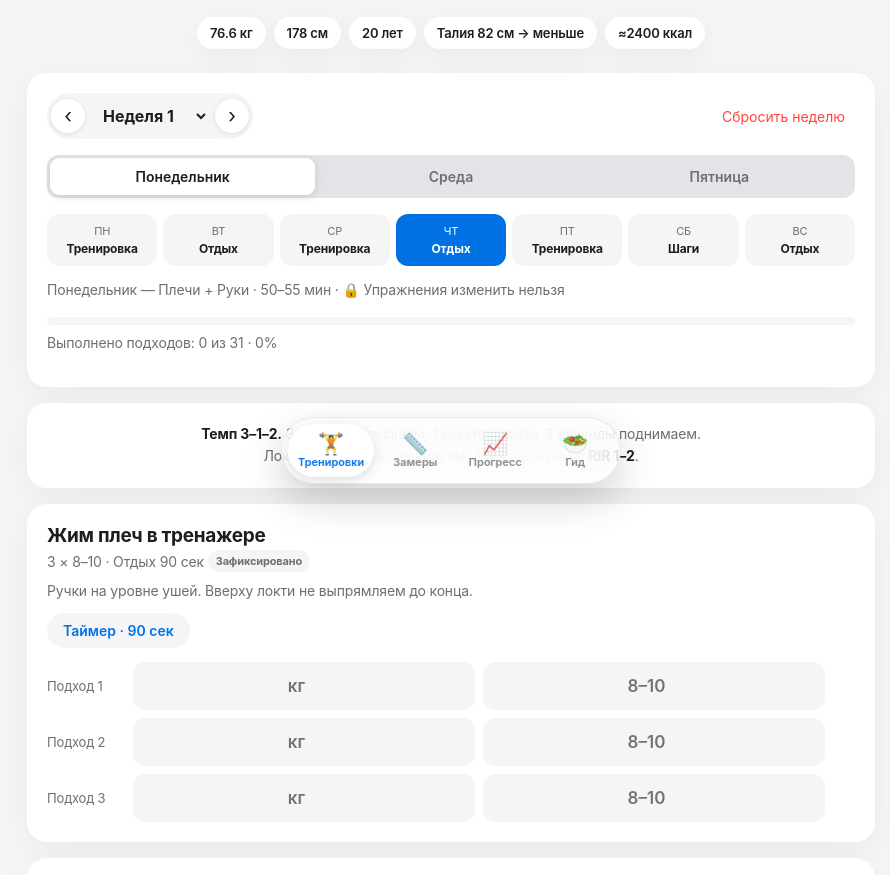
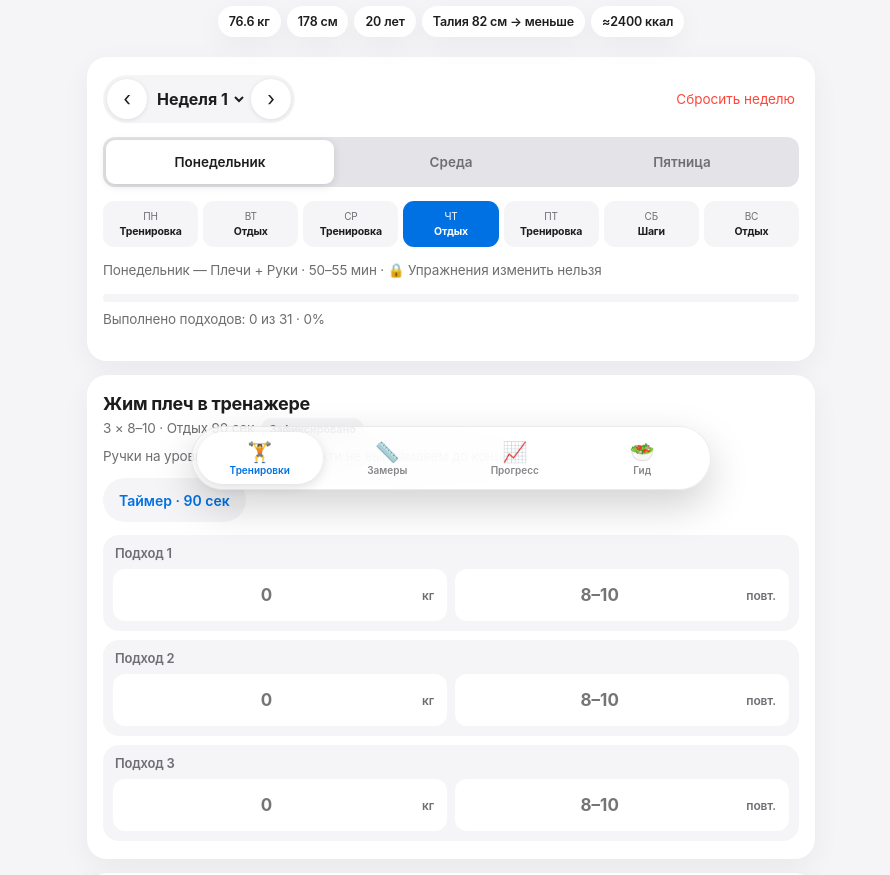
Before and after one commit to plamrite/gym_tracker, a plain HTML site: page index.html in a window 1280 px wide. Shown: the part 298-1173 px from the top of the page, without its empty margins (189-1079 px from the left). Drawn offline with Linux system fonts and the light colour scheme.

Commit message:
Update index.html

```diff
--- a/index.html
+++ b/index.html
@@ -5,105 +5,128 @@
 <meta name="viewport" content="width=device-width, initial-scale=1.0, viewport-fit=cover">
 <meta name="apple-mobile-web-app-capable" content="yes">
 <meta name="apple-mobile-web-app-status-bar-style" content="default">
+<meta name="theme-color" content="#f5f5f7" media="(prefers-color-scheme: light)">
+<meta name="theme-color" content="#000000" media="(prefers-color-scheme: dark)">
+<meta name="format-detection" content="telephone=no">
 <title>Фитнес — Master Plan</title>
 <style>
 *{box-sizing:border-box;-webkit-tap-highlight-color:transparent}
 :root{
   --bg:#f5f5f7;--card:#fff;--text:#1d1d1f;--sub:#6e6e73;--grey:#86868b;
-  --line:rgba(0,0,0,.08);--input:#f5f5f7;--blue:#0071e3;--green:#34c759;
-  --red:#ff453a;--segment:#e3e3e8;--header:rgba(251,251,253,.82);
-  --dock:rgba(255,255,255,.75);--shadow:0 8px 30px rgba(0,0,0,.05)
+  --line:rgba(0,0,0,.08);--input:#f5f5f7;--blue:#0071e3;--green:#248a3d;
+  --segment:#e3e3e8;--header:rgba(251,251,253,.85);--dock:rgba(255,255,255,.78);
+  --shadow:0 8px 28px rgba(0,0,0,.05);
+  --sat:env(safe-area-inset-top,0px);--sab:env(safe-area-inset-bottom,0px);
 }
 @media (prefers-color-scheme:dark){
   :root{--bg:#000;--card:#1c1c1e;--text:#f5f5f7;--sub:#aeaeb2;--line:rgba(255,255,255,.12);
-  --input:#2c2c2e;--segment:#2c2c2e;--header:rgba(0,0,0,.75);--dock:rgba(28,28,30,.78);
-  --shadow:0 8px 30px rgba(0,0,0,.35)}
+  --input:#2c2c2e;--segment:#2c2c2e;--header:rgba(0,0,0,.78);--dock:rgba(28,28,30,.82);
+  --shadow:0 8px 28px rgba(0,0,0,.35);--green:#30d158}
 }
-body{margin:0;font-family:-apple-system,BlinkMacSystemFont,"SF Pro Display","SF Pro Text","Helvetica Neue",Arial,sans-serif;background:var(--bg);color:var(--text);-webkit-font-smoothing:antialiased;letter-spacing:-.01em}
+html{-webkit-text-size-adjust:100%;scroll-behavior:smooth}
+body{margin:0;min-height:100dvh;overflow-x:hidden;background:var(--bg);color:var(--text);
+  font-family:-apple-system,BlinkMacSystemFont,"SF Pro Display","SF Pro Text","Helvetica Neue",Arial,sans-serif;
+  -webkit-font-smoothing:antialiased;letter-spacing:-.01em;overscroll-behavior-y:none}
 button,input,select{font:inherit;color:inherit}
+button{touch-action:manipulation;cursor:pointer}
 
-/* Header */
-.header{position:sticky;top:0;z-index:100;background:var(--header);backdrop-filter:saturate(180%) blur(20px);-webkit-backdrop-filter:saturate(180%) blur(20px);border-bottom:1px solid var(--line)}
-.header-inner{max-width:880px;margin:0 auto;padding:12px 20px;display:flex;justify-content:space-between;align-items:center}
-.brand{font-size:17px;font-weight:700;letter-spacing:-.02em}
-.today-pill{font-size:13px;color:var(--sub);background:var(--input);padding:6px 12px;border-radius:999px}
+/* ===== Header под чёлку iPhone 13 ===== */
+.header{position:sticky;top:0;z-index:100;padding-top:var(--sat);
+  background:var(--header);backdrop-filter:saturate(180%) blur(20px);-webkit-backdrop-filter:saturate(180%) blur(20px);
+  border-bottom:1px solid var(--line)}
+.header-inner{max-width:760px;height:52px;margin:0 auto;padding:0 16px;display:flex;justify-content:space-between;align-items:center}
+.brand{font-size:17px;font-weight:700}
+.today-pill{font-size:12.5px;color:var(--sub);background:var(--input);padding:7px 11px;border-radius:999px;white-space:nowrap}
 
-main{max-width:880px;margin:0 auto;padding:0 16px 130px}
-.hero{text-align:center;padding:40px 10px 24px}
-.eyebrow{color:var(--blue);font-size:14px;font-weight:700;letter-spacing:.02em;margin:0 0 8px}
-.hero h1{font-size:52px;line-height:1.05;letter-spacing:-.035em;margin:0;font-weight:800}
+/* ===== Контент: ровно 390px без лишнего воздуха ===== */
+main{width:100%;max-width:760px;margin:0 auto;padding:0 16px calc(118px + var(--sab))}
+.hero{text-align:center;padding:28px 2px 20px}
+.eyebrow{color:var(--blue);font-size:13px;font-weight:700;margin:0 0 8px}
+.hero h1{font-size:clamp(36px,10.5vw,54px);line-height:1.06;letter-spacing:-.035em;margin:0;font-weight:800}
 .hero h1 span{color:var(--grey)}
-.hero p.desc{color:var(--sub);font-size:18px;line-height:1.45;max-width:560px;margin:16px auto 0}
-.chips{display:flex;gap:8px;justify-content:center;flex-wrap:wrap;margin-top:20px}
-.chip{font-size:13px;font-weight:600;background:var(--card);padding:8px 13px;border-radius:999px;box-shadow:var(--shadow)}
+.hero p.desc{color:var(--sub);font-size:clamp(15.5px,4.4vw,18px);line-height:1.45;margin:14px auto 0;max-width:520px}
+.chips{display:flex;gap:6px;justify-content:center;flex-wrap:wrap;margin-top:18px}
+.chip{font-size:12.5px;font-weight:600;background:var(--card);padding:8px 11px;border-radius:999px;box-shadow:var(--shadow)}
 
-.card{background:var(--card);border-radius:20px;padding:20px;margin-bottom:16px;box-shadow:var(--shadow)}
-.card h2{font-size:24px;letter-spacing:-.02em;margin:0 0 6px}
-.card h3{font-size:19px;letter-spacing:-.015em;margin:0 0 5px}
-.meta{color:var(--sub);font-size:14px;line-height:1.45}
-.tech{color:var(--sub);font-size:14px;line-height:1.5;margin:8px 0 12px}
+.card{background:var(--card);border-radius:20px;padding:18px 16px;margin-bottom:14px;box-shadow:var(--shadow)}
+.card h2{font-size:23px;letter-spacing:-.02em;margin:0 0 6px}
+.card h3{font-size:18px;letter-spacing:-.015em;margin:0 0 5px}
+.meta{color:var(--sub);font-size:13.5px;line-height:1.45}
+.tech{color:var(--sub);font-size:13.5px;line-height:1.5;margin:7px 0 12px}
 
-.rule{text-align:center;color:var(--sub);font-size:14px;line-height:1.6}
-.rule b{color:var(--text)}
+.controls{display:flex;gap:8px;align-items:center;justify-content:space-between}
+.stepper{display:flex;align-items:center;gap:4px;background:var(--input);padding:4px;border-radius:999px}
+.stepper button{width:40px;height:40px;border-radius:50%;border:0;background:var(--card);font-size:20px;box-shadow:0 1px 5px rgba(0,0,0,.1)}
+.stepper select{border:0;background:transparent;font-weight:700;padding:8px 2px;outline:none;max-width:96px}
 
-.controls{display:flex;gap:10px;flex-wrap:wrap;align-items:center;justify-content:space-between}
-.stepper{display:flex;align-items:center;gap:6px;background:var(--input);padding:4px;border-radius:999px}
-.stepper button{width:34px;height:34px;border-radius:50%;border:0;background:var(--card);cursor:pointer;font-size:20px;box-shadow:0 1px 5px rgba(0,0,0,.1)}
-.stepper select{border:0;background:transparent;font-weight:700;padding:8px;outline:none;cursor:pointer}
-
-.segment{display:flex;background:var(--segment);padding:3px;border-radius:12px;gap:3px;margin-top:16px}
-.segment button{flex:1;border:0;background:transparent;padding:10px 6px;border-radius:9px;cursor:pointer;font-size:14px;font-weight:600;color:var(--sub);transition:.2s}
+.segment{display:grid;grid-template-columns:repeat(3,minmax(0,1fr));background:var(--segment);padding:3px;border-radius:12px;gap:3px;margin-top:14px}
+.segment button{border:0;background:transparent;padding:11px 2px;border-radius:9px;font-size:13.5px;font-weight:600;color:var(--sub);transition:.2s;min-height:44px}
 .segment button.active{background:var(--card);color:var(--text);box-shadow:0 2px 8px rgba(0,0,0,.12)}
 
-.week-grid{display:grid;grid-template-columns:repeat(7,1fr);gap:6px;text-align:center;margin-top:16px}
-.week-grid div{padding:10px 2px;border-radius:12px;background:var(--input);font-size:11px;color:var(--sub)}
-.week-grid b{display:block;font-size:12px;color:var(--text);margin-top:3px}
+.week-grid{display:grid;grid-template-columns:repeat(7,minmax(0,1fr));gap:5px;text-align:center;margin-top:14px}
+.week-grid div{padding:9px 1px;border-radius:11px;background:var(--input);font-size:10px;color:var(--sub);overflow:hidden}
+.week-grid b{display:block;font-size:10.5px;color:var(--text);margin-top:3px;line-height:1.25}
 .week-grid .today{background:var(--blue);color:#fff}.week-grid .today b{color:#fff}
 
-.progressbar{height:8px;background:var(--input);border-radius:99px;overflow:hidden;margin-top:16px}
-.progressbar i{display:block;height:100%;background:var(--green);border-radius:99px;transition:width .4s}
+.progressbar{height:8px;background:var(--input);border-radius:99px;overflow:hidden;margin-top:14px}
+.progressbar i{display:block;height:100%;background:#34c759;border-radius:99px;transition:width .4s}
 
-.badge{font-size:11px;font-weight:700;padding:4px 8px;border-radius:999px;background:var(--input);color:var(--sub);vertical-align:2px}
-.badge.up{background:rgba(52,199,89,.15);color:#248a3d}
+.badge{font-size:11px;font-weight:700;padding:4px 8px;border-radius:999px;background:var(--input);color:var(--sub)}
+.badge.up{background:rgba(52,199,89,.16);color:var(--green)}
 
-.sets{display:grid;gap:8px;margin-top:14px}
-.set-row{display:grid;grid-template-columns:78px 1fr 1fr 22px;gap:8px;align-items:center}
-.set-row label{font-size:13px;color:var(--sub)}
-.set-row input{width:100%;height:48px;border:1.5px solid transparent;background:var(--input);border-radius:12px;text-align:center;font-size:17px;font-weight:600;outline:none;transition:.2s}
-.set-row input:focus{background:var(--card);border-color:var(--blue);box-shadow:0 0 0 4px rgba(0,113,227,.15)}
-.done{color:var(--green);font-weight:800}
+/* ===== Подходы: 2 больших поля, идеально для большого пальца ===== */
+.sets{display:grid;gap:9px;margin-top:13px}
+.set-row{background:var(--input);border-radius:16px;padding:10px}
+.set-head{display:flex;justify-content:space-between;align-items:center;margin:0 2px 8px}
+.set-head label{font-size:13px;font-weight:600;color:var(--sub)}
+.done{color:var(--green);font-size:12.5px;font-weight:700}
+.set-inputs{display:grid;grid-template-columns:minmax(0,1fr) minmax(0,1fr);gap:8px}
+.inp-wrap{display:flex;align-items:center;height:52px;padding:0 12px;background:var(--card);border:1.5px solid transparent;border-radius:12px}
+.inp-wrap:focus-within{border-color:var(--blue);box-shadow:0 0 0 4px rgba(0,113,227,.15)}
+.inp-wrap input{flex:1;min-width:0;height:100%;border:0;background:transparent;outline:none;text-align:center;font-size:17px;font-weight:700}
+.inp-wrap span{font-size:12px;color:var(--sub);font-weight:600;flex-shrink:0}
 
-.btn{display:inline-block;border:0;background:var(--blue);color:#fff;padding:11px 22px;border-radius:999px;font-size:15px;font-weight:600;cursor:pointer}
-.btn:hover{background:#0077ed}
-.btn-small{border:0;background:var(--input);color:var(--blue);padding:9px 16px;border-radius:999px;font-size:14px;font-weight:600;cursor:pointer}
-.btn-ghost{border:0;background:transparent;color:#ff453a;padding:10px;font-size:14px;cursor:pointer}
+.btn{border:0;background:var(--blue);color:#fff;padding:13px 24px;border-radius:999px;font-size:15.5px;font-weight:600;min-height:48px}
+.btn-small{border:0;background:var(--input);color:var(--blue);padding:10px 16px;border-radius:999px;font-size:14px;font-weight:600;min-height:44px}
+.btn-ghost{border:0;background:transparent;color:#ff453a;padding:10px 4px;font-size:13.5px;min-height:44px}
 
-.grid2{display:grid;grid-template-columns:1fr 1fr;gap:12px}
-@media(max-width:640px){.grid2{grid-template-columns:1fr}.hero h1{font-size:38px}.hero p.desc{font-size:16px}}
+.grid2{display:grid;grid-template-columns:1fr 1fr;gap:10px}
 .form label{display:block;font-size:13px;color:var(--sub);margin:0 0 6px 4px}
-.form input,.form select{width:100%;height:50px;border:1.5px solid transparent;background:var(--input);border-radius:12px;padding:0 14px;font-size:17px;outline:none;margin-bottom:12px}
-.form input:focus{background:var(--card);border-color:var(--blue);box-shadow:0 0 0 4px rgba(0,113,227,.15)}
+.form input,.form select{width:100%;height:52px;border:1.5px solid transparent;background:var(--input);border-radius:12px;padding:0 14px;font-size:17px;outline:none;margin-bottom:11px}
+.form input:focus,.form select:focus{background:var(--card);border-color:var(--blue);box-shadow:0 0 0 4px rgba(0,113,227,.15)}
 
-table{width:100%;border-collapse:collapse;font-size:14px}
+#measureTable,#exHistory{overflow-x:auto;-webkit-overflow-scrolling:touch}
+table{width:100%;min-width:520px;border-collapse:collapse;font-size:13.5px}
 th{color:var(--sub);font-weight:600;text-align:left}
-th,td{padding:10px 6px;border-bottom:1px solid var(--line)}
-canvas{width:100%;height:220px}
-.kcal{display:grid;grid-template-columns:repeat(4,1fr);gap:10px;text-align:center}
-.kcal div{background:var(--input);border-radius:16px;padding:16px 6px}
-.kcal b{display:block;font-size:26px;color:var(--blue);letter-spacing:-.03em}
+th,td{padding:10px 6px;border-bottom:1px solid var(--line);white-space:nowrap}
+canvas{width:100%;height:200px}
+
+.kcal{display:grid;grid-template-columns:1fr 1fr;gap:9px;text-align:center}
+.kcal div{background:var(--input);border-radius:16px;padding:15px 6px}
+.kcal b{display:block;font-size:25px;color:var(--blue);letter-spacing:-.03em}
 .kcal span{font-size:12px;color:var(--sub)}
-@media(max-width:640px){.kcal{grid-template-columns:1fr 1fr}}
-ul,ol{line-height:1.7;color:var(--sub);font-size:15px;padding-left:22px}ul b,ol b{color:var(--text)}
+ul,ol{line-height:1.7;color:var(--sub);font-size:14.5px;padding-left:21px}ul b,ol b{color:var(--text)}
 .hidden{display:none}
 
-/* Dock */
-.dock{position:fixed;left:50%;transform:translateX(-50%);bottom:18px;z-index:200;display:flex;gap:2px;padding:6px;background:var(--dock);backdrop-filter:saturate(180%) blur(24px);-webkit-backdrop-filter:saturate(180%) blur(24px);border:1px solid var(--line);border-radius:999px;box-shadow:0 16px 40px rgba(0,0,0,.18)}
-.dock button{min-width:78px;border:0;background:transparent;color:var(--grey);padding:8px 10px;border-radius:999px;cursor:pointer;font-size:11px;font-weight:600}
-.dock button span{display:block;font-size:21px;line-height:1.1}
+/* ===== Нижняя панель над свайп-баром ===== */
+.dock{position:fixed;left:50%;transform:translateX(-50%);bottom:calc(12px + var(--sab));z-index:200;
+  width:min(calc(100% - 24px),520px);display:grid;grid-template-columns:repeat(4,minmax(0,1fr));gap:2px;padding:5px;
+  background:var(--dock);backdrop-filter:saturate(180%) blur(24px);-webkit-backdrop-filter:saturate(180%) blur(24px);
+  border:1px solid var(--line);border-radius:999px;box-shadow:0 16px 40px rgba(0,0,0,.18)}
+.dock button{border:0;background:transparent;color:var(--grey);padding:7px 2px;border-radius:999px;font-size:10px;font-weight:600;min-height:52px}
+.dock button span{display:block;font-size:20px;line-height:1.15}
 .dock button.active{background:var(--card);color:var(--blue);box-shadow:0 3px 12px rgba(0,0,0,.13)}
-@media(max-width:480px){.dock button{min-width:66px}}
 
-#timer{position:fixed;left:50%;transform:translateX(-50%);bottom:96px;z-index:300;background:var(--text);color:var(--bg);padding:13px 22px;border-radius:999px;font-weight:700;font-size:16px;display:none;box-shadow:0 14px 35px rgba(0,0,0,.25)}
+#timer{position:fixed;left:50%;transform:translateX(-50%);bottom:calc(82px + var(--sab));z-index:300;
+  background:var(--text);color:var(--bg);padding:13px 22px;border-radius:999px;font-weight:700;font-size:16px;display:none;
+  box-shadow:0 14px 35px rgba(0,0,0,.25);white-space:nowrap}
+
+@media(max-width:360px){
+  main{padding-left:12px;padding-right:12px}
+  .segment button{font-size:12.5px}
+  .week-grid b{font-size:9.5px}
+  .grid2{grid-template-columns:1fr}
+}
 </style>
 </head>
 <body>
@@ -131,30 +154,22 @@ ul,ol{line-height:1.7;color:var(--sub);font-size:15px;padding-left:22px}ul b,ol
     <div class="card">
       <div class="controls">
         <div class="stepper">
-          <button id="prevWeek">‹</button>
+          <button id="prevWeek" aria-label="Предыдущая неделя">‹</button>
           <select id="weekSelect"></select>
-          <button id="nextWeek">›</button>
+          <button id="nextWeek" aria-label="Следующая неделя">›</button>
         </div>
         <button class="btn-ghost" id="resetWeek">Сбросить неделю</button>
       </div>
-
       <div class="segment">
         <button class="day-btn" data-day="mon">Понедельник</button>
         <button class="day-btn" data-day="wed">Среда</button>
         <button class="day-btn" data-day="fri">Пятница</button>
       </div>
-
       <div class="week-grid" id="weekGrid"></div>
       <p class="meta" id="weekInfo" style="margin-top:14px"></p>
       <div class="progressbar"><i id="bar"></i></div>
       <p class="meta" id="barText" style="margin-top:8px"></p>
     </div>
-
-    <div class="card rule">
-      <b>Темп 3–1–2.</b> 3 секунды опускаем, 1 секунда пауза, 2 секунды поднимаем.<br>
-      Локти и колени не блокируем. Запас до отказа: <b>RIR 1–2</b>.
-    </div>
-
     <div id="exList"></div>
   </section>
 
@@ -162,12 +177,12 @@ ul,ol{line-height:1.7;color:var(--sub);font-size:15px;padding-left:22px}ul b,ol
   <section id="tab-body" class="hidden">
     <div class="card form">
       <h2>Профиль</h2>
-      <p class="meta">Твои исходные данные для расчёта нормы белка.</p><br>
+      <p class="meta">Исходные данные для расчёта нормы белка.</p><br>
       <div class="grid2">
-        <div><label>Вес, кг</label><input id="pWeight" type="number" step="0.1" value="76.6"></div>
-        <div><label>Рост, см</label><input id="pHeight" type="number" value="178"></div>
-        <div><label>Возраст</label><input id="pAge" type="number" value="20"></div>
-        <div><label>Талия сейчас, см</label><input id="pWaist" type="number" step="0.1" value="82"></div>
+        <div><label>Вес, кг</label><input id="pWeight" type="number" inputmode="decimal" step="0.1" value="76.6"></div>
+        <div><label>Рост, см</label><input id="pHeight" type="number" inputmode="numeric" value="178"></div>
+        <div><label>Возраст</label><input id="pAge" type="number" inputmode="numeric" value="20"></div>
+        <div><label>Талия сейчас, см</label><input id="pWaist" type="number" inputmode="decimal" step="0.1" value="82"></div>
       </div>
       <p class="meta" id="bmiText"></p><br>
       <button class="btn" id="saveProfile">Сохранить</button>
@@ -178,13 +193,13 @@ ul,ol{line-height:1.7;color:var(--sub);font-size:15px;padding-left:22px}ul b,ol
       <p class="meta">Утром натощак, 1 раз в 4 недели.</p><br>
       <div class="grid2">
         <div><label>Дата</label><input id="mDate" type="date"></div>
-        <div><label>Вес, кг</label><input id="mWeight" type="number" step="0.1" placeholder="76.6"></div>
-        <div><label>Талия, см</label><input id="mWaist" type="number" step="0.1" placeholder="82"></div>
-        <div><label>Грудь, см</label><input id="mChest" type="number" step="0.1"></div>
-        <div><label>Плечи, см</label><input id="mShoulders" type="number" step="0.1"></div>
-        <div><label>Бицепс, см</label><input id="mBicep" type="number" step="0.1"></div>
-        <div><label>Предплечье, см</label><input id="mForearm" type="number" step="0.1"></div>
-        <div><label>Бедро, см</label><input id="mLeg" type="number" step="0.1"></div>
+        <div><label>Вес, кг</label><input id="mWeight" type="number" inputmode="decimal" step="0.1" placeholder="76.6"></div>
+        <div><label>Талия, см</label><input id="mWaist" type="number" inputmode="decimal" step="0.1" placeholder="82"></div>
+        <div><label>Грудь, см</label><input id="mChest" type="number" inputmode="decimal" step="0.1"></div>
+        <div><label>Плечи, см</label><input id="mShoulders" type="number" inputmode="decimal" step="0.1"></div>
+        <div><label>Бицепс, см</label><input id="mBicep" type="number" inputmode="decimal" step="0.1"></div>
+        <div><label>Предплечье, см</label><input id="mForearm" type="number" inputmode="decimal" step="0.1"></div>
+        <div><label>Бедро, см</label><input id="mLeg" type="number" inputmode="decimal" step="0.1"></div>
       </div>
       <button class="btn" id="addMeasure">Добавить замер</button>
     </div>
@@ -196,7 +211,7 @@ ul,ol{line-height:1.7;color:var(--sub);font-size:15px;padding-left:22px}ul b,ol
   <!-- ПРОГРЕСС -->
   <section id="tab-progress" class="hidden">
     <div class="card">
-      <h2>Прогрессируй безопасно.</h2>
+      <h2>Прогрессируй безопасно</h2>
       <ol>
         <li>Записывай каждый подход: <b>вес × повторения</b>.</li>
         <li>Сначала закрой максимум диапазона во всех подходах. Например: 10, 10, 10 вместо 8–10.</li>
@@ -219,7 +234,6 @@ ul,ol{line-height:1.7;color:var(--sub);font-size:15px;padding-left:22px}ul b,ol
       </div>
       <ul><li><b>8 000–10 000 шагов</b> в дни отдыха</li><li><b>Сон 7,5–8 часов</b> — мышцы растут во время восстановления</li></ul>
     </div>
-
     <div class="card">
       <h2>Питание</h2><p class="meta">Рекомпозиция при весе 76.6 кг</p><br>
       <div class="kcal">
@@ -235,7 +249,6 @@ ul,ol{line-height:1.7;color:var(--sub);font-size:15px;padding-left:22px}ul b,ol
         <li><b>Вода:</b> 2.5–3 литра в день</li>
       </ul>
     </div>
-
     <div class="card">
       <h2>Безопасность</h2>
       <ul>
@@ -320,16 +333,16 @@ function render(){
       const k=`w${week}_${day}_${ex.id}_s${s}`,v=logs[k]||{};
       if(v.w&&v.r)filled++;
       if(!v.r||+v.r<ex.max)allMax=false;
-      rows+=`<div class="set-row"><label>Подход ${s}</label><input type="number" step="0.5" placeholder="кг" data-key="${k}" data-field="w" value="${v.w||''}"><input type="number" placeholder="${ex.max===999?'MAX':ex.min+'–'+ex.max}" data-key="${k}" data-field="r" value="${v.r||''}"><span class="done">${v.w&&v.r?'✓':''}</span></div>`;
+      rows+=`<div class="set-row"><div class="set-head"><label>Подход ${s}</label><span class="done">${v.w&&v.r?'✓ Готово':''}</span></div><div class="set-inputs"><div class="inp-wrap"><input type="number" inputmode="decimal" step="0.5" placeholder="0" data-key="${k}" data-field="w" value="${v.w||''}"><span>кг</span></div><div class="inp-wrap"><input type="number" inputmode="numeric" placeholder="${ex.max===999?'MAX':ex.min+'–'+ex.max}" data-key="${k}" data-field="r" value="${v.r||''}"><span>повт.</span></div></div></div>`;
     }
     const up=filled===ex.sets&&allMax&&ex.max!==999;
-    return `<div class="card"><h3>${ex.name}</h3><div class="meta">${ex.sets} × ${ex.max===999?'MAX':ex.min+'–'+ex.max} · Отдых ${ex.rest} сек ${up?'<span class="badge up">+1–2 кг в следующий раз</span>':'<span class="badge">Зафиксировано</span>'}</div><div class="tech">${ex.tech}</div><button class="btn-small" onclick="startTimer(${ex.rest})">Таймер · ${ex.rest} сек</button><div class="sets">${rows}</div></div>`;
+    return `<div class="card"><h3>${ex.name}</h3><div class="meta">${ex.sets} × ${ex.max===999?'MAX':ex.min+'–'+ex.max} · Отдых ${ex.rest} сек &nbsp;${up?'<span class="badge up">+1–2 кг в следующий раз</span>':'<span class="badge">Зафиксировано</span>'}</div><div class="tech">${ex.tech}</div><button class="btn-small" onclick="startTimer(${ex.rest})">Таймер · ${ex.rest} сек</button><div class="sets">${rows}</div></div>`;
   }).join('');
   updateBar();
   document.querySelectorAll('#exList input').forEach(inp=>inp.addEventListener('input',e=>{
     const logs=getLogs(),k=e.target.dataset.key;logs[k]=logs[k]||{};logs[k][e.target.dataset.field]=e.target.value;setLogs(logs);
     const row=e.target.closest('.set-row'),ins=row.querySelectorAll('input');
-    row.querySelector('.done').textContent=ins[0].value&&ins[1].value?'✓':'';
+    row.querySelector('.done').textContent=ins[0].value&&ins[1].value?'✓ Готово':'';
     updateBar();renderProgress();
   }));
   renderProgress();
@@ -358,15 +371,16 @@ function profileCalc(){
 }
 ['pWeight','pHeight'].forEach(id=>document.getElementById(id).addEventListener('input',profileCalc));
 document.getElementById('saveProfile').onclick=()=>{
-  localStorage.setItem('gymProfile',JSON.stringify({w:pWeight.value,h:pHeight.value,a:pAge.value,waist:pWaist.value}));alert('Сохранено');
+  localStorage.setItem('gymProfile',JSON.stringify({w:document.getElementById('pWeight').value,h:document.getElementById('pHeight').value,a:document.getElementById('pAge').value,waist:document.getElementById('pWaist').value}));alert('Сохранено');
 };
-try{const p=JSON.parse(localStorage.getItem('gymProfile'));if(p){pWeight.value=p.w;pHeight.value=p.h;pAge.value=p.a;pWaist.value=p.waist}}catch(e){}
+try{const p=JSON.parse(localStorage.getItem('gymProfile'));if(p){document.getElementById('pWeight').value=p.w;document.getElementById('pHeight').value=p.h;document.getElementById('pAge').value=p.a;document.getElementById('pWaist').value=p.waist}}catch(e){}
 profileCalc();
 
 const getMeasures=()=>JSON.parse(localStorage.getItem('gymMeasures')||'[]');
 document.getElementById('mDate').valueAsDate=new Date();
 document.getElementById('addMeasure').onclick=()=>{
-  const a=getMeasures();a.push({date:mDate.value,weight:mWeight.value,waist:mWaist.value,chest:mChest.value,shoulders:mShoulders.value,bicep:mBicep.value,forearm:mForearm.value,leg:mLeg.value});
+  const g=id=>document.getElementById(id).value;
+  const a=getMeasures();a.push({date:g('mDate'),weight:g('mWeight'),waist:g('mWaist'),chest:g('mChest'),shoulders:g('mShoulders'),bicep:g('mBicep'),forearm:g('mForearm'),leg:g('mLeg')});
   localStorage.setItem('gymMeasures',JSON.stringify(a));renderMeasures();drawChart();
 };
 function renderMeasures(){
```
